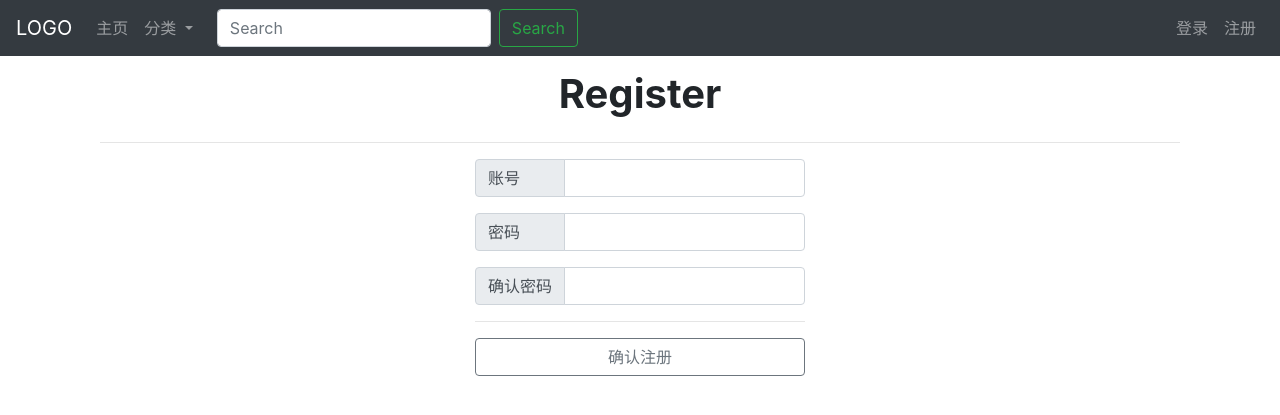
After one commit to absolutelycold/WT17, a Flask app: page /register in a window 1280 px wide. The commit adds this page. Shown: the top 415 px of the page. Run offline with Flask 2, Linux system fonts and the light colour scheme; some libraries are stand-ins or nearby versions.

Commit message:
login/register

```diff
--- a/app.py
+++ b/app.py
@@ -6,8 +6,18 @@ app.config.from_object(config)
 
 
 @app.route('/')
-def hello_world():
-    return render_template('index.html', titlename='Index')
+def index():
+    return render_template('index.html')
+
+
+@app.route('/login')
+def login():
+    return render_template('login.html')
+
+
+@app.route('/register')
+def register():
+    return render_template('register.html')
 
 
 if __name__ == '__main__':
--- a/templates/head.html
+++ b/templates/head.html
@@ -13,12 +13,14 @@
     <script src="{{ url_for('static', filename='js/popper.min.js') }}"></script>
     <script src="{{ url_for('static', filename='js/bootstrap.min.js') }}"></script>
 
-    <title>{{ titlename }}</title>
+    {% block head %}{% endblock %}
+
+    <title>{% block title %}{% endblock %}</title>
 </head>
 <body>
 <div class="container">
-    <nav class="navbar navbar-expand-lg navbar-dark bg-dark">
-        <a class="navbar-brand" href="#">LOGO</a>
+    <nav class="navbar fixed-top navbar-expand-lg navbar-dark bg-dark">
+        <a class="navbar-brand" href="{{ url_for('index') }}">LOGO</a>
         <button class="navbar-toggler" type="button" data-toggle="collapse" data-target="#navbarSupportedContent"
                 aria-controls="navbarSupportedContent" aria-expanded="false" aria-label="Toggle navigation">
             <span class="navbar-toggler-icon"></span>
@@ -26,16 +28,13 @@
 
         <div class="collapse navbar-collapse" id="navbarSupportedContent">
             <ul class="navbar-nav mr-auto">
-                <li class="nav-item active">
-                    <a class="nav-link" href="#">Home <span class="sr-only">(current)</span></a>
-                </li>
                 <li class="nav-item">
-                    <a class="nav-link" href="#">Link</a>
+                    <a class="nav-link" href="{{ url_for('index') }}">主页 <span class="sr-only">(current)</span></a>
                 </li>
                 <li class="nav-item dropdown">
                     <a class="nav-link dropdown-toggle" href="#" id="navbarDropdown" role="button"
                        data-toggle="dropdown" aria-haspopup="true" aria-expanded="false">
-                        Dropdown
+                        分类
                     </a>
                     <div class="dropdown-menu" aria-labelledby="navbarDropdown">
                         <a class="dropdown-item" href="#">Action</a>
@@ -44,14 +43,21 @@
                         <a class="dropdown-item" href="#">Something else here</a>
                     </div>
                 </li>
+
+                <form class="form-inline">
+                    <input class="form-control mr-sm-2 ml-lg-3" type="search" placeholder="Search" aria-label="Search">
+                    <button class="btn btn-outline-success my-2 my-sm-0" type="submit">Search</button>
+                </form>
+            </ul>
+
+            <ul class="navbar-nav ml-auto">
                 <li class="nav-item">
-                    <a class="nav-link disabled" href="#">Disabled</a>
+                    <a class="nav-link" href="{{ url_for('login') }}">登录</a>
+                </li>
+                <li class="nav-item">
+                    <a class="nav-link" href="{{ url_for('register') }}">注册</a>
                 </li>
             </ul>
-            <form class="form-inline my-2 my-lg-0">
-                <input class="form-control mr-sm-2" type="search" placeholder="Search" aria-label="Search">
-                <button class="btn btn-outline-success my-2 my-sm-0" type="submit">Search</button>
-            </form>
         </div>
     </nav>
 
--- a/templates/index.html
+++ b/templates/index.html
@@ -1,4 +1,6 @@
 {% extends 'head.html' %}
+
+{% block title %}首页{% endblock %}
 
 {% block content %}
 {% endblock %}
--- /dev/null
+++ b/templates/register.html
@@ -0,0 +1,62 @@
+{% extends 'head.html' %}
+
+{% block title %}注册{% endblock %}
+
+{% block content %}
+    <div class="container">
+        <div class="row">
+            <div class="col"></div>
+            <div class="col" style="text-align:center;"><h4>Login Form</h4></div>
+            <div class="col"></div>
+        </div>
+
+        <hr/>
+
+        <div class="row">
+            <div class="col-2"></div>
+            <div class="col" style="text-align:center;">
+                <h1><b>Register</b></h1>
+            </div>
+            <div class="col-2"></div>
+        </div>
+        <hr/>
+        <div class="container">
+            <div class="row">
+                <div class="col-md-4"></div>
+                <div class="col-md-4 col-xs-12 col-sm-12">
+                    <form>
+                        <div class="input-group mb-3">
+                            <div class="input-group-prepend">
+                                <span class="input-group-text" id="inputGroup-sizing-default">账号&nbsp;&nbsp;&nbsp;&nbsp;&nbsp;&nbsp;&nbsp;</span>
+                            </div>
+                            <input type="text" class="form-control" aria-label="Default"
+                                   aria-describedby="inputGroup-sizing-default">
+                        </div>
+
+                        <div class="input-group mb-3">
+                            <div class="input-group-prepend">
+                                <span class="input-group-text" id="inputGroup-sizing-default">密码&nbsp;&nbsp;&nbsp;&nbsp;&nbsp;&nbsp;&nbsp;</span>
+                            </div>
+                            <input type="password" class="form-control" aria-label="Default"
+                                   aria-describedby="inputGroup-sizing-default">
+                        </div>
+
+                        <div class="input-group mb-3">
+                            <div class="input-group-prepend">
+                                <span class="input-group-text" id="inputGroup-sizing-default">确认密码</span>
+                            </div>
+                            <input type="password" class="form-control" aria-label="Default"
+                                   aria-describedby="inputGroup-sizing-default">
+                        </div>
+
+
+                        <hr/>
+
+                        <input type="submit" class="btn btn-outline-secondary btn-block" value="确认注册"/>
+                    </form>
+                </div>
+                <div class="col-md-4"></div>
+            </div>
+        </div>
+    </div>
+{% endblock %}
```
Also changed, not shown: templates/login.html (added, +55 -0 lines).
